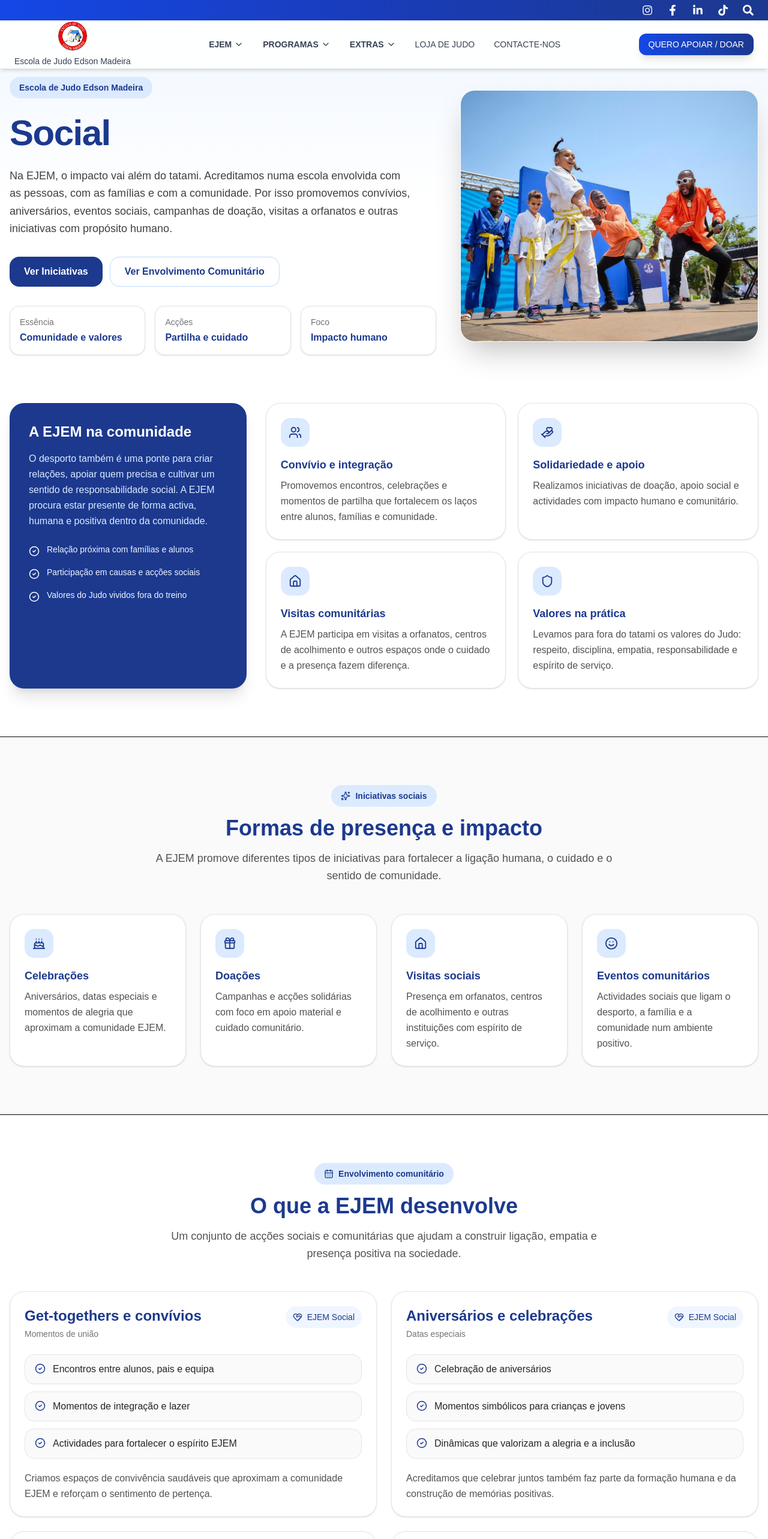
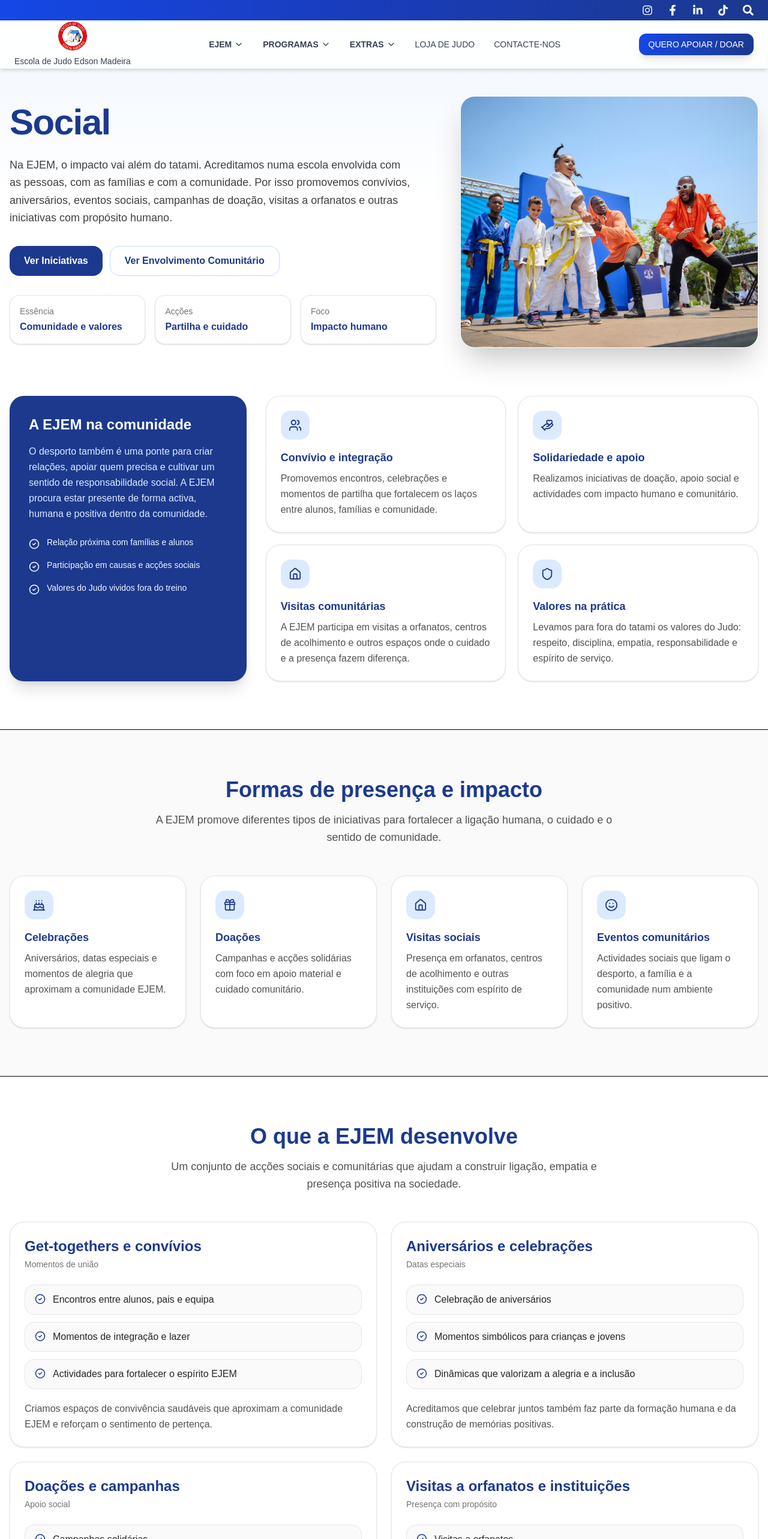
Before and after one commit to NiltonNovele/escola-de-judo-edson-madeira, a Next.js app: page /social in a window 1280 px wide. Shown: the top 2566 px of the page at 60% size. Built offline with nearby package versions, Linux system fonts and the light colour scheme.

Commit message:
update Social page

```diff
--- a/src/pages/social.tsx
+++ b/src/pages/social.tsx
@@ -134,11 +134,8 @@
 
       {/* HERO */}
       <section className="pt-28 sm:pt-32 pb-14 sm:pb-20 px-4 bg-gradient-to-b from-blue-50 via-white to-white">
-        <div className="max-w-7xl mx-auto grid grid-cols-1 lg:grid-cols-12 gap-10 items-center">
+        <div className="mt-8 max-w-7xl mx-auto grid grid-cols-1 lg:grid-cols-12 gap-10 items-center">
           <div className="lg:col-span-7">
-            <div className="inline-flex items-center rounded-full bg-blue-100 text-blue-900 px-4 py-2 text-sm font-semibold mb-5">
-              Escola de Judo Edson Madeira
-            </div>
 
             <h1 className="text-4xl sm:text-5xl lg:text-6xl font-extrabold text-blue-900 tracking-tight leading-tight">
               Social
@@ -258,10 +255,7 @@
       <section id="iniciativas" className="py-16 sm:py-20 px-4 bg-neutral-50 border-y">
         <div className="max-w-7xl mx-auto">
           <div className="text-center max-w-3xl mx-auto">
-            <div className="inline-flex items-center gap-2 rounded-full bg-blue-100 text-blue-900 px-4 py-2 text-sm font-semibold mb-4">
-              <Sparkles size={16} />
-              Iniciativas sociais
-            </div>
+
             <h2 className="text-3xl sm:text-4xl font-extrabold text-blue-900">
               Formas de presença e impacto
             </h2>
@@ -297,10 +291,7 @@
       <section id="envolvimento" className="py-16 sm:py-20 px-4">
         <div className="max-w-7xl mx-auto">
           <div className="text-center max-w-3xl mx-auto">
-            <div className="inline-flex items-center gap-2 rounded-full bg-blue-100 text-blue-900 px-4 py-2 text-sm font-semibold mb-4">
-              <CalendarDays size={16} />
-              Envolvimento comunitário
-            </div>
+
             <h2 className="text-3xl sm:text-4xl font-extrabold text-blue-900">
               O que a EJEM desenvolve
             </h2>
@@ -320,11 +311,6 @@
                   <div>
                     <h3 className="text-2xl font-bold text-blue-900">{area.title}</h3>
                     <p className="text-sm text-neutral-500 mt-1">{area.subtitle}</p>
-                  </div>
-
-                  <div className="inline-flex items-center gap-2 rounded-full bg-blue-50 text-blue-900 px-3 py-2 text-sm font-medium">
-                    <HeartHandshake size={16} />
-                    EJEM Social
                   </div>
                 </div>
 
```
